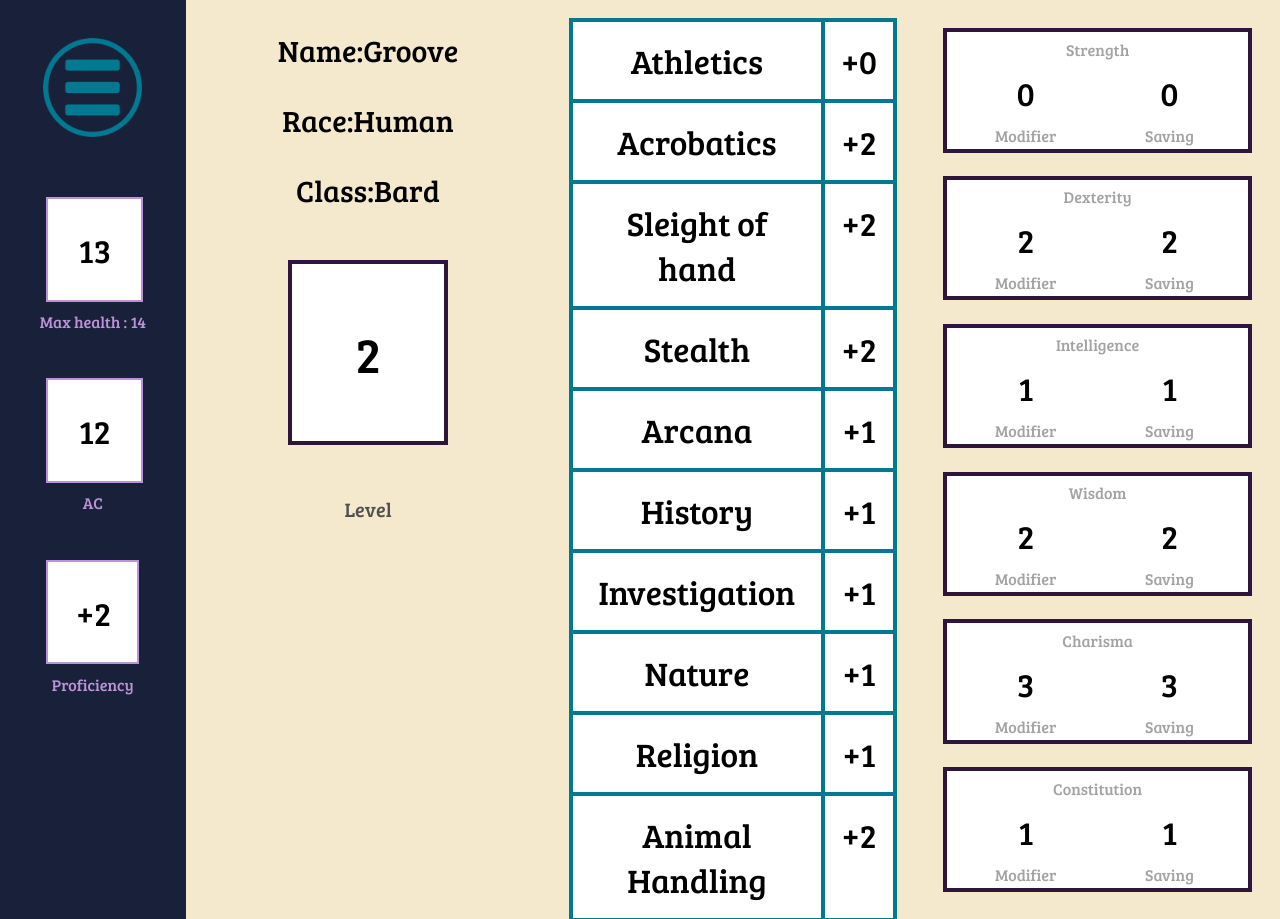
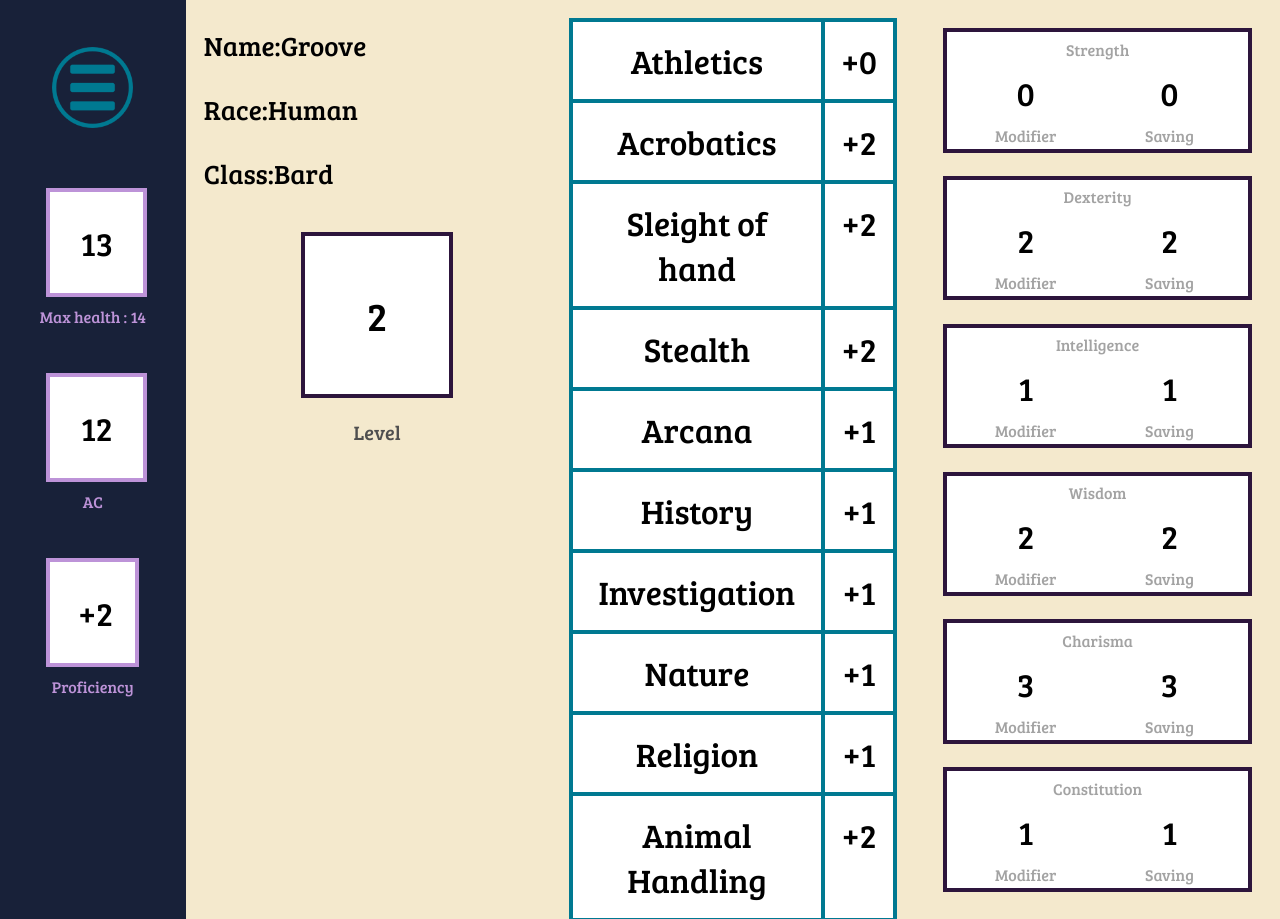
Before and after one commit to Routund/DND_Character_Gen, a Flask app: page /character/38 in a window 1280 px wide. Shown: the top 919 px of the page. Run offline with Flask 3, Linux system fonts and the light colour scheme; a user stored in the database is signed in; data comes from the database, SQL or seed files in the repository; both versions use the stored data as it was after the commit.

Commit message:
Updated level display to main character page Added min character requirements for password Added max values for health and AC

```diff
--- a/routes.py
+++ b/routes.py
@@ -900,9 +900,10 @@
     conn = sqlite3.connect(db)
     cur = conn.cursor()
 
-    cur.execute(f'''UPDATE Character SET Current_HP = '{HP}',
-                 AC = {AC} WHERE Character_Id = {id}''')
-    conn.commit()
+    if (HP < 9999 and AC < 9999):
+        cur.execute(f'''UPDATE Character SET Current_HP = '{HP}',
+                    AC = {AC} WHERE Character_Id = {id}''')
+        conn.commit()
     return jsonify({'status': 'success', 'received_value': HP})
 
 
--- a/static/styles.css
+++ b/static/styles.css
@@ -8,7 +8,7 @@
 }
 .side_info,.side_input{
     text-align: center;
-    border: 2px solid #bd93d8;
+    border: 4px solid #bd93d8;
     background-color: white;
     margin:25%;
     margin-bottom:5%;
@@ -29,7 +29,7 @@
     cursor: pointer;
     appearance: none;
     background-color: inherit;
-    margin:20%;
+    margin:25%;
     margin-bottom:5%;
     text-align: center;
 }
@@ -106,7 +106,9 @@
     color: black;
 }
 .character_info_list{
-    font-size: 30px;
+    font-size: 27px;
+    text-align: left;
+    margin-left: 5%;
 }
 .level_info{
     background-color: white;
@@ -275,7 +277,9 @@
 .spells-list{
     overflow-y: scroll;
     height: 70vw;
+    background-color: white;
     border: #2d153c 2px solid;
+    scrollbar-color: #5eb8ca rgb(231, 231, 231);
 }
 .unknown-spells-list{
     overflow-y: scroll;
@@ -285,7 +289,7 @@
 .known-spell-button{
     width: 100%;
     background-color: none;
-    border: #2d153c 2px solid;
+    border-bottom: #2d153c 2px solid;
     padding: 10%;
     padding-right:3%;
     font-size: 20px;
--- a/templates/CharacterMain.html
+++ b/templates/CharacterMain.html
@@ -6,8 +6,10 @@
         {% for i in range(character|length) %}
         <P>{{characterCategories[i]}}:{{character[i]}}</P>
         {%endfor%}
-        <p class="level_info" style="font-size: 50px;">{{other_values[7]}}</p>
-        <p style="color: rgb(79, 79, 79); font-size: 20px;">Level</p>
+        <div style = "text-align: center; width: 100%;">
+            <p class="level_info" style="font-size: 40px; margin-bottom: 2%;">{{other_values[7]}}</p>
+            <p style="color: rgb(79, 79, 79); font-size: 20px;">Level</p>
+        </div>
     </div>
     <div class="skill_mod_grid">
         {% for skill in skillData %}
--- a/templates/CharacterSpells.html
+++ b/templates/CharacterSpells.html
@@ -213,7 +213,7 @@
                 {% endfor %}
             </div>
         </div>
-        <div id="delete-confirm" class="unknown-spells hidden" style="top: -15%;">
+        <div id="delete-confirm" class="unknown-spells hidden" style="top: -10%; padding-bottom: 3.5%;">
             <h2>Do you want to delete this spell?</h2>
                 <button class="submit" onclick="addToUnknown()">
                     Yes
--- a/templates/sheetLayout.html
+++ b/templates/sheetLayout.html
@@ -12,9 +12,9 @@
             // Base of code donated by Sir Cameron of Martin
             document.addEventListener('DOMContentLoaded', (event) => {
                 const HP_box = document.getElementById('HP');
-                HP_box.addEventListener('blur', sendData);
+                HP_box.addEventListener('input', sendData);
                 const AC_box = document.getElementById('AC');
-                AC_box.addEventListener('blur', sendData);
+                AC_box.addEventListener('input', sendData);
             });
 
 
@@ -70,11 +70,11 @@
                     </list>
                 </div>
                 <div>
-                    <input type="number" id="HP" value='{{other_values[2]}}' class="side_input">
+                    <input type="number" id="HP" value='{{other_values[2]}}' class="side_input" max="9999">
                 </div>
                 Max health : {{other_values[1]}}
                 <div>
-                    <input type="number" id="AC" value='{{other_values[3]}}' class="side_input">
+                    <input type="number" id="AC" value='{{other_values[3]}}' class="side_input" max="9999">
                 </div>
                 AC
                 <div class = 'side_info'>
```
Also changed, not shown: main.db.
